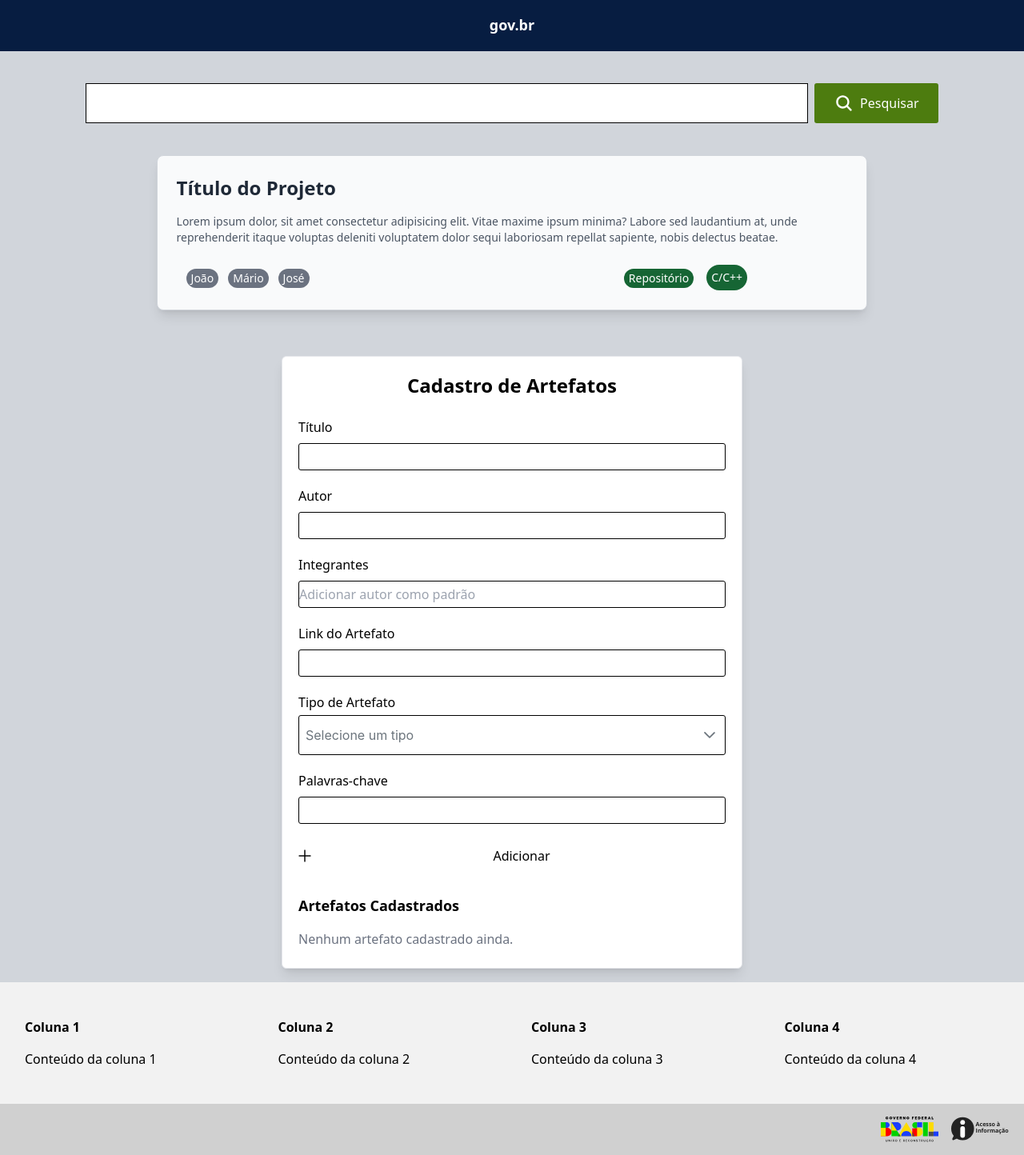
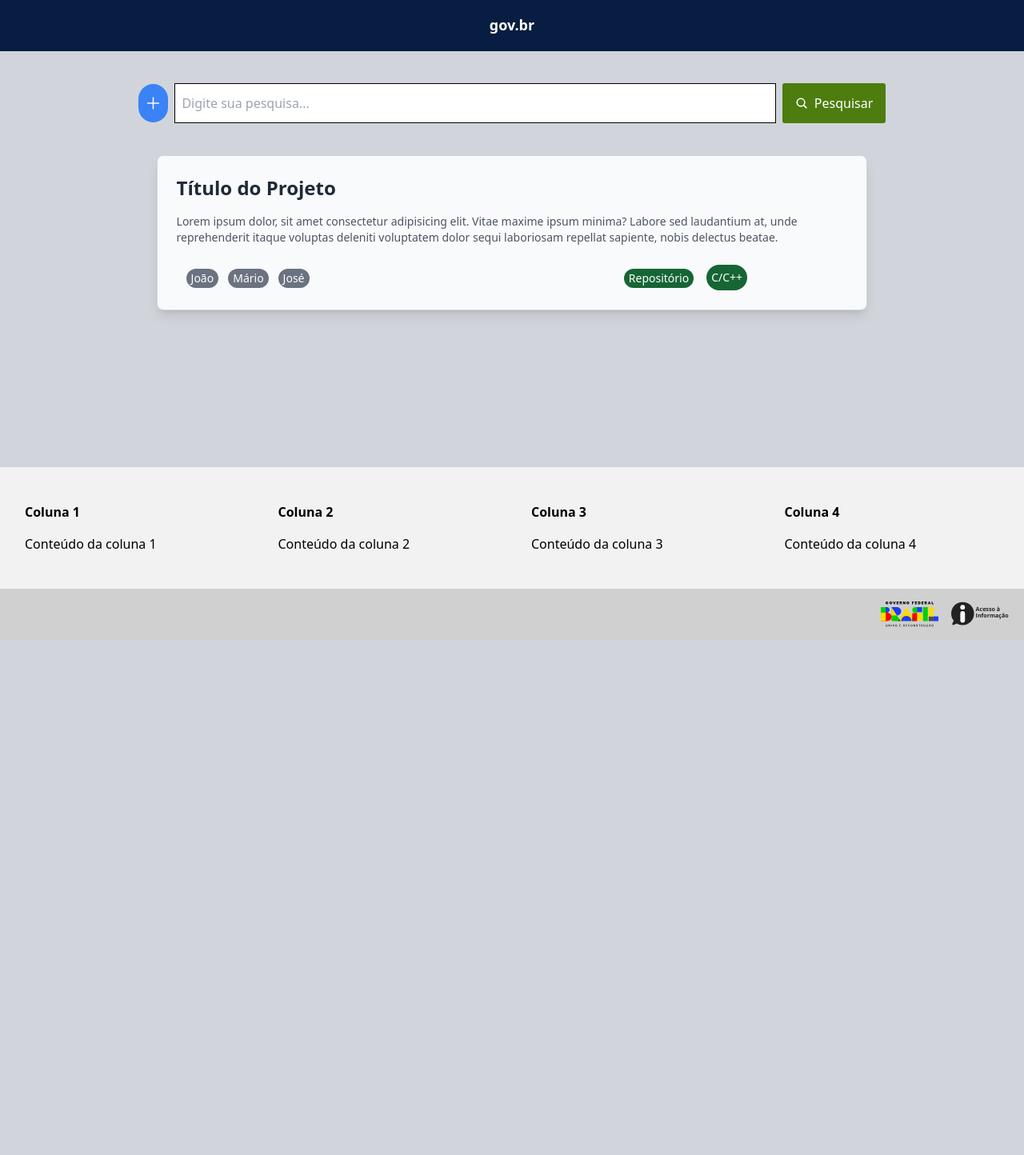
Before and after one commit to GUGALU/projeto-integrador-front, a Next.js app: page / in a window 1280 px wide. Shown: the whole page at 80% size. After the commit the page ends 800 px from the top, so only its background shows below. Built offline with nearby package versions, Linux system fonts and the light colour scheme.

Commit message:
Novas alterações

```diff
--- a/app/components/crud/CRUD.jsx
+++ b/app/components/crud/CRUD.jsx
@@ -8,7 +8,7 @@ import 'primeicons/primeicons.css';
 import 'tailwindcss/tailwind.css';
 import ArtefatoService from '../localStorage/localStorage';
 
-export default function Crud()  {
+export default function Crud() {
   const [artefato, setArtefato] = useState({
     titulo: '',
     autor: '',
@@ -35,7 +35,8 @@ export default function Crud()  {
   };
 
   const handleAddArtefato = () => {
-    ArtefatoService.adicionarArtefato(artefato);
+    const novoArtefato = { ...artefato, id: Date.now() };
+    ArtefatoService.adicionarArtefato(novoArtefato);
     const novosArtefatos = ArtefatoService.getArtefatos();
     setArtefatos(novosArtefatos);
 
@@ -134,21 +135,22 @@ export default function Crud()  {
 
         <div className="flex justify-center mt-6">
           <Button
-            label="Adicionar"
+            label="Adicionar Projeto"
             icon="pi pi-plus"
             className="p-button-success w-full"
             onClick={handleAddArtefato}
           />
         </div>
 
-        <div className="mt-8">
+        {/* <div className="mt-8">
           <h3 className="text-lg font-semibold mb-3">Artefatos Cadastrados</h3>
           {artefatos.length === 0 ? (
             <p className="text-gray-500">Nenhum artefato cadastrado ainda.</p>
           ) : (
             <ul className="list-disc pl-5">
-              {artefatos.map((a, index) => (
-                <li key={index} className="mb-2">
+              {artefatos.map((a) => (
+                <li key={a.id} className="mb-2">
+                  <strong>ID:</strong> {a.id} <br />
                   <strong>Título:</strong> {a.titulo} <br />
                   <strong>Autor:</strong> {a.autor} <br />
                   <strong>Tipo:</strong> {a.tipo || 'N/A'}
@@ -156,8 +158,8 @@ export default function Crud()  {
               ))}
             </ul>
           )}
-        </div>
+        </div> */}
       </div>
     </div>
   );
-};
+}
--- a/app/components/search/search.jsx
+++ b/app/components/search/search.jsx
@@ -1,27 +1,52 @@
 "use client";
 
+import { useState } from "react";
 import { Button } from "primereact/button";
 import { IoSearch } from "react-icons/io5";
+import { Dialog } from "primereact/dialog";
+import Crud from "../crud/CRUD";
 
 const Search = () => {
+  const [isDialogVisible, setIsDialogVisible] = useState(false);
+
+  const openDialog = () => setIsDialogVisible(true);
+  const closeDialog = () => setIsDialogVisible(false);
+
   return (
-    <form
-      action="/search"
-      method="GET"
-      className="flex justify-center gap-2 w-full mt-10"
-    >
+    <div className="flex justify-center items-center gap-2 w-full mt-10">
+      <Button
+        icon="pi pi-plus"
+        className="bg-blue-500 text-white px-3 py-2 rounded-full"
+        onClick={openDialog}
+      />
+
+      {/* Campo de pesquisa */}
+      <form action="/search" method="GET" className="flex w-10/12 gap-2">
         <input
           type="search"
           name="query"
           className="border border-black bg-white p-2 w-full"
+          placeholder="Digite sua pesquisa..."
         />
-      <Button type="submit" className="bg-lime-700 text-white px-4 py-2 w-2/12 justify-center items-center gap-2">
-        <div>
-          <IoSearch className="h-6 w-6"/>
-        </div>
+        <Button
+          type="submit"
+          className="bg-lime-700 text-white px-4 py-2 w-2/12 flex justify-center items-center gap-2"
+        >
+          <IoSearch className="h-6 w-6" />
           Pesquisar
         </Button>
       </form>
+
+      <Dialog
+        visible={isDialogVisible}
+        onHide={closeDialog}
+        style={{ width: "50vw" }}
+        modal
+      >
+        <Crud />
+      </Dialog>
+    </div>
   );
 };
+
 export default Search;
--- a/app/login/page.jsx
+++ /dev/null
@@ -1,30 +0,0 @@
-import React from "react";
-
-export default function Login() {
-  return (
-    <div className="flex relative flex-col rounded-md shadow-md">
-      <div>
-        <h1 className="text-3xl font-bold text-center">Login</h1>
-        <form className="flex flex-col p-4 space-y-4">
-          <label className="flex flex-col">
-            <span>Email</span>
-            <input
-              type="email"
-              className="border border-gray-200 p-2 rounded-md"
-            />
-          </label>
-          <label className="flex flex-col">
-            <span>Password</span>
-            <input
-              type="password"
-              className="border border-gray-200 p-2 rounded-md"
-            />
-          </label>
-          <button className="bg-blue-500 text-white p-2 rounded-md">
-            Login
-          </button>
-        </form>
-      </div>
-    </div>
-  );
-}
--- a/app/page.js
+++ b/app/page.js
@@ -10,7 +10,6 @@ export default function Home() {
     <div className="flex flex-col w-10/12 mx-auto gap-10">
       <Search />
       <SearchCard />
-      <Crud />
     </div>
   );
 }
--- a/app/pages/login/page.jsx
+++ b/app/pages/login/page.jsx
@@ -6,7 +6,7 @@ import { Button } from "primereact/button";
 
 export default function Login() {
   return (
-    <div className="flex justify-center items-center h-screen bg-[#039C2533]">
+    <div className="flex justify-center items-center h-screen bg-[#d0d0d0]">
       <div className="w-[322px] h-[320px] p-8 bg-white shadow-lg rounded-lg">
         <form className="space-y-7">
           <div className="space-y-1">
@@ -20,7 +20,7 @@ export default function Login() {
               id="email"
               name="email"
               type="email"
-              placeholder="Email"
+              placeholder=" Email"
               required
               className="h-8 block w-full border border-gray-300 rounded-md shadow-sm focus:border-indigo-500 focus:ring-indigo-500 sm:text-sm"
             />
@@ -36,7 +36,7 @@ export default function Login() {
               id="password"
               name="password"
               type="password"
-              placeholder="Senha"
+              placeholder=" Senha"
               required
               toggleMask
               className="h-8 block w-full border border-gray-300 rounded-md shadow-sm focus:border-indigo-500 focus:ring-indigo-500 sm:text-sm"
```
Also changed, not shown: 1 other file (tests, documents, lock files or other folders). Lines whose indentation alone changed are shown as unchanged.
